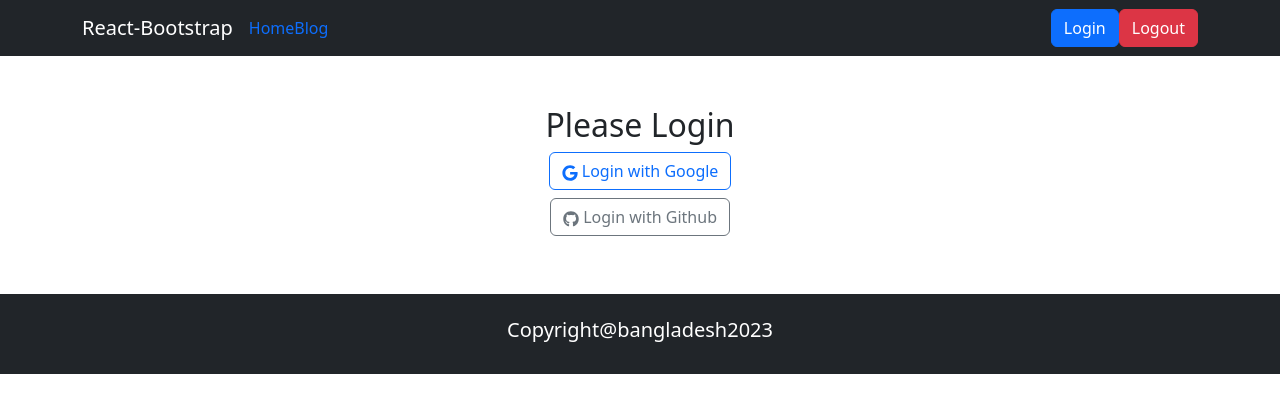
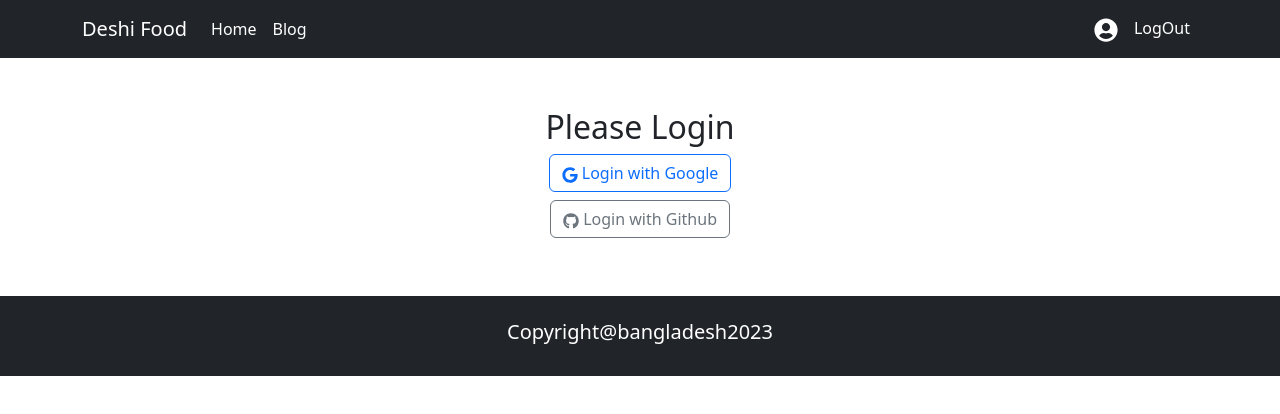
Before and after one commit to sourov-hossain1/Deshi-food-client, a React (Vite) app: page /login in a window 1280 px wide. Shown: the top 414 px of the page. Built offline with nearby package versions, Linux system fonts and the light colour scheme.

Commit message:
server side added

```diff
--- a/index.html
+++ b/index.html
@@ -4,7 +4,7 @@
     <meta charset="UTF-8" />
     <link rel="icon" type="image/svg+xml" href="/vite.svg" />
     <meta name="viewport" content="width=device-width, initial-scale=1.0" />
-    <title>Vite + React</title>
+    <title>Deshi Food</title>
   </head>
   <body>
     <div id="root"></div>
--- /dev/null
+++ b/src/Providers/AuthProvider.jsx
@@ -0,0 +1,24 @@
+import React, { createContext } from 'react';
+import { getAuth } from "firebase/auth";
+import App from '../App';
+import app from '../firebase/firebase.config';
+
+export const AuthContext = createContext(null);
+
+
+const auth = getAuth(app);
+
+const AuthProvider = ({children}) => {
+
+    const user = {displayName: 'muri khan'}
+    const AuthInfo = {
+        user
+    }
+    return (
+        <AuthContext.Provider value={AuthInfo}>
+            {children}
+        </AuthContext.Provider>
+    );
+};
+
+export default AuthProvider;
--- a/src/components/Home/Home.css
+++ b/src/components/Home/Home.css
@@ -5,3 +5,22 @@
     margin: 15px 0px;
     padding: 40px 0px;
 }
+.mid-content{
+    display: grid;
+    grid-template-columns: repeat(3, 1fr);
+    gap: 15px;
+}
+.card-style{
+    height: 490px;
+}
+.img-one img{
+    width: 100%;
+}
+
+
+@media only screen and (max-width: 576px){
+    .mid-content{
+        grid-template-columns: repeat(1, 1fr);
+        gap: 10px;
+    }
+}
--- a/src/components/Home/Home.jsx
+++ b/src/components/Home/Home.jsx
@@ -1,27 +1,62 @@
-import React from 'react';
+import React, { useEffect, useState } from 'react';
 import './Home.css'
+import { Button, Card, CardGroup, Row } from 'react-bootstrap';
 
 const Home = () => {
+
+    const [foods, setFoods] = useState([]);
+    useEffect(() => {
+        fetch('http://localhost:5000/food')
+            .then(res => res.json())
+            .then(data => setFoods(data))
+            .catch(error => console.log(error))
+    }, [])
+
     return (
         <div>
             <div className='text-center bg-primary bg-opacity-75 text-white py-4'>
                 <h5 className='ms-4 me-4'>Lorem ipsum dolor sit amet consectetur, adipisicing elit. Aut esse expedita assumenda, qui quidem aliquid, pariatur quis quas labore iusto consectetur.</h5>
                 <p>Lorem ipsum dolor sit, amet consectetur adipisicing elit. Harum ipsa cumque perferendis.</p>
             </div>
-            <div>
-                <h3>middle side</h3>
+            <h3 className='text-center mt-4'>Bangladeshi Chef</h3>
+            <div className='mid-content'>
+                {
+                    foods.map(food => <div
+                        key={food.id} >
+
+                        <CardGroup>
+                            <Card className='card-style'>
+                                <Card.Img variant="top" src={food.picture} />
+                                <Card.Body>
+                                    <Card.Title>{food.name}</Card.Title>
+                                    <Card.Text>
+                                        This is a wider card with supporting text below as a natural lead-in
+                                        to additional content. This content is a little bit longer.
+                                    </Card.Text>
+                                </Card.Body>
+                                <Card.Footer>
+                                    <small className="text-muted"> <Button variant="primary">View Recipes</Button></small>
+                                </Card.Footer>
+                            </Card>
+                        </CardGroup>
+
+                    </div>)
+
+                }
             </div>
-            <div class='two-section'>
+            <h2 className='text-center mt-4'>Rice and Fish</h2>
+            <div className='two-section'>
+
                 <div>
                     <h4>Lorem ipsum dolor sit, amet consectetur adipisicing elit. Perferendis deserunt dolor, sapiente obcaecati consectetur fugiat doloribus ipsum maiores qui quo!</h4>
                 </div>
-                <div>
-                    <h4>image section</h4>
+                <div className='img-one'>
+                    <img src="https://encrypted-tbn0.gstatic.com/images?q=tbn:ANd9GcQwP8zJurAUtFLdWqcOGR8PmRaEjI309FmO8g&usqp=CAU" alt="" />
                 </div>
             </div>
-            <div class='two-section'>
-                <div>
-                    <h4>image section</h4>
+            <div className='two-section'>
+                <div className='img-one'>
+                    <img src="https://encrypted-tbn0.gstatic.com/images?q=tbn:ANd9GcSbSqLtUxN11Sil3fphKW5hoWyCnvWcqxknQA&usqp=CAU" alt="" />
                 </div>
                 <div>
                     <h4>Lorem ipsum dolor sit amet consectetur adipisicing elit. Eius sunt aspernatur ad fugit ratione enim ipsum sint explicabo architecto earum!</h4>
--- a/src/components/Shared/Navbar/Navbarmy.jsx
+++ b/src/components/Shared/Navbar/Navbarmy.jsx
@@ -1,24 +1,38 @@
 
-import React from 'react';
+import React, { useContext } from 'react';
 import { Button, Container, Nav, NavDropdown, Navbar } from 'react-bootstrap';
 import { Link } from 'react-router-dom';
+import { AuthContext } from '../../../Providers/AuthProvider';
+import { FaUserCircle } from 'react-icons/fa';
 
 const Navbarmy = () => {
+
+  const { user } = useContext(AuthContext);
+
   return (
     <Navbar collapseOnSelect expand="lg" bg="dark" variant="dark">
       <Container>
-        <Navbar.Brand >React-Bootstrap</Navbar.Brand>
+        <Navbar.Brand >Deshi Food</Navbar.Brand>
         <Navbar.Toggle aria-controls="responsive-navbar-nav" />
         <Navbar.Collapse id="responsive-navbar-nav">
           <Nav className="me-auto">
-            <Link to="/" className='text-decoration-none'>Home</Link>
-            <Link to="/blog" className='text-decoration-none'>Blog</Link>
+            <Nav.Link>
+              <Link to="/" className='text-decoration-none text-white'>Home</Link>
+            </Nav.Link>
+            <Nav.Link>
+              <Link to="/blog" className='text-decoration-none text-white'>Blog</Link>
+            </Nav.Link>
           </Nav>
           <Nav>
-            <Link to="/login">  <Button variant="primary">Login</Button></Link>
-            <Link eventKey={2} to="/logout">
-              <Button variant="danger">Logout</Button>
-            </Link>
+            <Nav.Link>
+              {user && <Link className='text-decoration-none text-white'>
+                <FaUserCircle style={{ fontSize: '1.5rem' }}></FaUserCircle>
+              </Link>}
+            </Nav.Link>
+            <Nav.Link>
+              {user ? <Link to='/logout' className='text-decoration-none text-white'>LogOut</Link>:
+              <Link to="/login" className='text-decoration-none text-white'> Login</Link>}
+            </Nav.Link>
           </Nav>
         </Navbar.Collapse>
       </Container>
--- a/src/main.jsx
+++ b/src/main.jsx
@@ -5,11 +5,14 @@ import './index.css'
 import 'bootstrap/dist/css/bootstrap.min.css';
 import { RouterProvider } from 'react-router-dom';
 import router from './routes/Routes.jsx';
+import AuthProvider from './Providers/AuthProvider.jsx';
 
 
 
 ReactDOM.createRoot(document.getElementById('root')).render(
   <React.StrictMode>
-     <RouterProvider router={router}></RouterProvider>
+    <AuthProvider>
+      <RouterProvider router={router}></RouterProvider>
+    </AuthProvider>
   </React.StrictMode>,
 )
```
